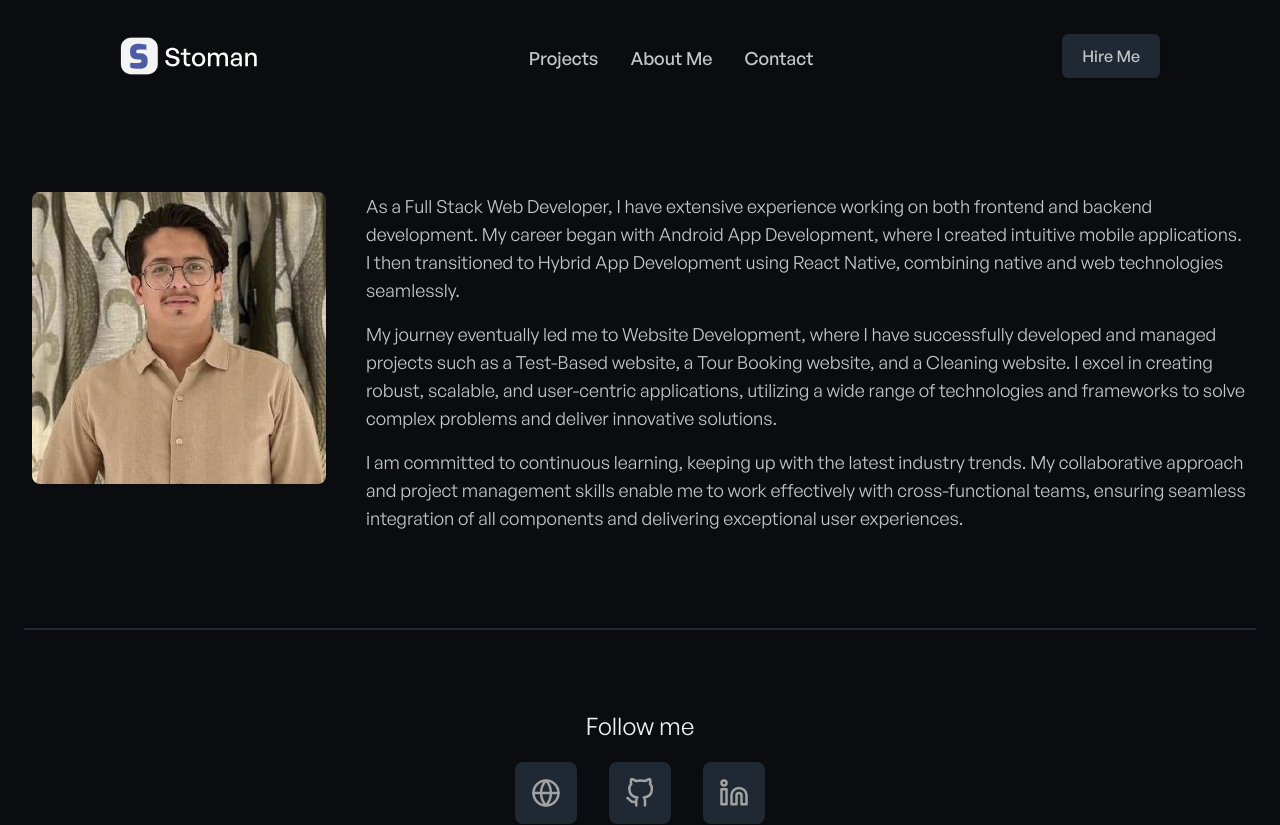
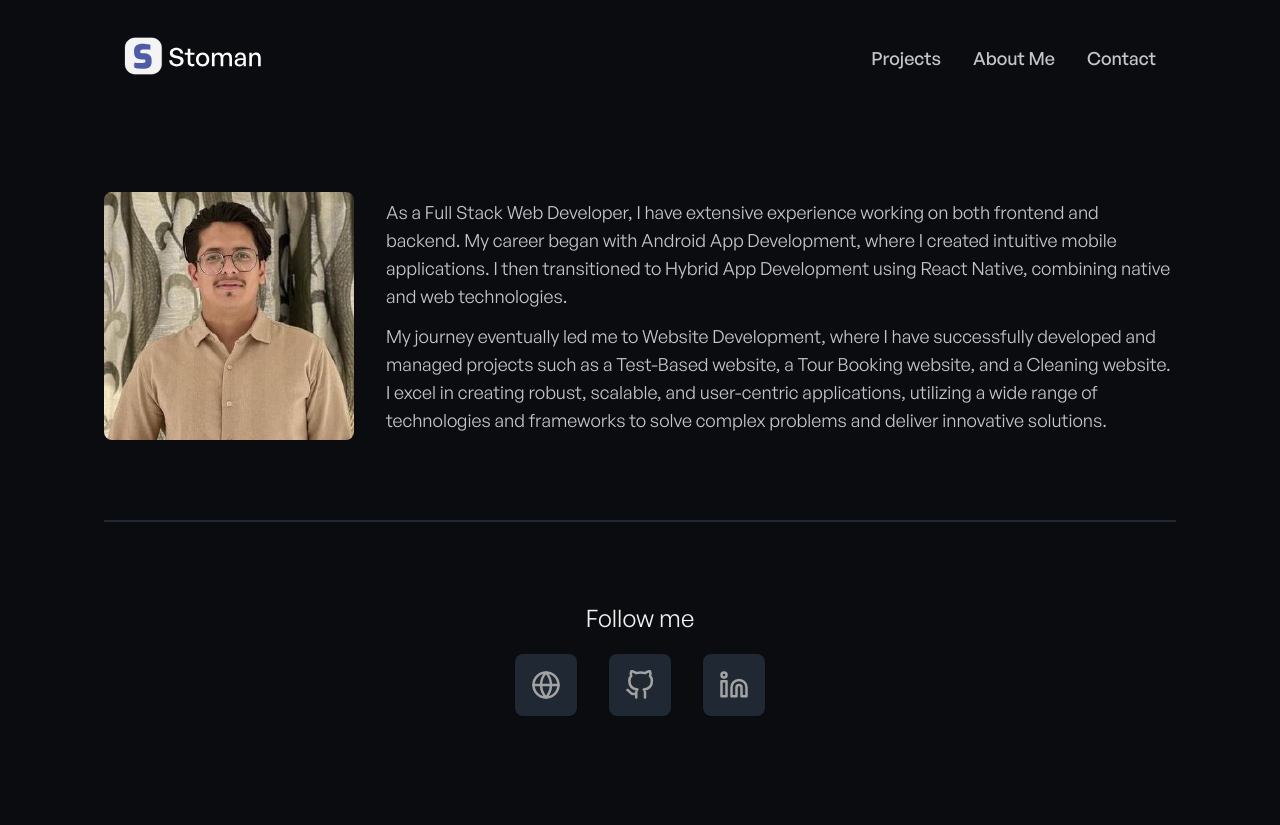
Before and after one commit to sumitmakker/portfolio, a Next.js app: page /about in a window 1280 px wide. Shown: the top 825 px of the page. Built offline with nearby package versions, Linux system fonts and the light colour scheme.

Commit message:
Left with Contact Page

```diff
--- a/components/Common.jsx
+++ b/components/Common.jsx
@@ -5,7 +5,7 @@ import Navbar from './Navbar'
 
 function Common({children}) {
   return (
-	<div className="container transition duration-300 md:px-6 mx-auto">
+	<div className="max-w-6xl mx-auto transition duration-300 px-5 md:px-10 mx-auto">
 		<MetaHead />
 		<Navbar />
 		<div>{children}</div>
--- a/components/Navbar.jsx
+++ b/components/Navbar.jsx
@@ -9,7 +9,6 @@ import logoLight from '../public/images/logo-light.svg';
 function Navbar() {
 
 	const [showMenu, setShowMenu] = useState(false);
-	const [showModal, setShowModal] = useState(false);
 
 	function toggleMenu() {
 		if (!showMenu) {
@@ -19,29 +18,16 @@ function Navbar() {
 		}
 	}
 
-	function showHireMeModal() {
-		if (!showModal) {
-			document
-				.getElementsByTagName('html')[0]
-				.classList.add('overflow-y-hidden');
-			setShowModal(true);
-		} else {
-			document
-				.getElementsByTagName('html')[0]
-				.classList.remove('overflow-y-hidden');
-			setShowModal(false);
-		}
-	}
-
 	return (
 		<motion.nav
 			initial={{ opacity: 0 }}
 			animate={{ opacity: 1 }}
 			id="nav"
-			className="sm:container sm:mx-auto"
+			className='md:mx-5'
 		>
 			{/* Header */}
-			<div className="z-10 max-w-screen-lg xl:max-w-screen-xl block sm:flex sm:justify-between sm:items-center py-6">
+			<div className="z-10 block sm:flex sm:justify-between sm:items-center py-6">
+
 				{/* Header menu links and small screen hamburger menu */}
 				<div className="flex justify-between items-center px-4 sm:px-0">
 					<div>
@@ -103,15 +89,7 @@ function Navbar() {
 							Contact
 						</Link>
 					</div>
-					<div className="border-t-2 pt-3 sm:pt-0 sm:border-t-0 border-secondary-dark">
-						<button
-							onClick={showHireMeModal}
-							className="font-general-medium sm:hidden block text-left text-md bg-secondary-dark hover:bg-ternary-dark text-ternary-light hover:text-white shadow-sm rounded-sm px-4 py-2 mt-2 duration-300 w-24"
-							aria-label="Hire Me Button"
-						>
-							Hire Me
-						</button>
-					</div>
+
 				</div>
 
 				{/* Header links large screen */}
@@ -130,35 +108,14 @@ function Navbar() {
 					</div>
 
 					<div
-						className="block text-left text-lg font-medium text-ternary-light hover:text-secondary-light  sm:mx-4 mb-2 sm:py-2"
+						className="block text-left text-lg font-medium text-ternary-light hover:text-secondary-light  sm:ms-4 mb-2 sm:py-2"
 						aria-label="Contact"
 					>
 						<Link href="/contact">Contact</Link>
 					</div>
 				</div>
 
-				{/* Header right section buttons */}
-				<div className="hidden sm:flex justify-between items-center flex-col md:flex-row">
-					<div className="hidden md:flex">
-						<button
-							onClick={showHireMeModal}
-							className="text-md font-general-medium bg-secondary-dark hover:bg-ternary-dark text-ternary-light hover:text-white shadow-sm rounded-md px-5 py-2.5 duration-300"
-							aria-label="Hire Me Button"
-						>
-							Hire Me
-						</button>
-					</div>
 
-				</div>
-			</div>
-			<div>
-				{showModal ? (
-					<HireModal
-						onClose={showHireMeModal}
-						onRequest={showHireMeModal}
-					/>
-				) : null}
-				{showModal ? showHireMeModal : null}
 			</div>
 		</motion.nav>
   	)
--- a/components/Projects/ProjectsList.jsx
+++ b/components/Projects/ProjectsList.jsx
@@ -43,7 +43,7 @@ function Projects() {
 				</div>
 			</div> */}
 
-			<div className="grid grid-cols-1 sm:grid-cols-2 xl:grid-cols-3 md:gap-8 lg:gap-14">
+			<div className="grid grid-cols-1 sm:grid-cols-2 xl:grid-cols-3 gap-7">
 				{selectProject
 					? selectProjectsByCategory.map((project, index) => {
 							return <ProjectItem key={'project-' + project.id} {...project} />;
--- a/pages/about.jsx
+++ b/pages/about.jsx
@@ -3,19 +3,17 @@ import MetaHead from '../components/Reuseable/MetaHead'
 
 function About() {
   return (
-	<div className="max-w-7xl mx-auto px-4 md:px-2">
+	<div>
 
 		<MetaHead title={'About Me'}/>
 
-		<div className="block sm:flex sm:gap-10 mt-10 sm:mt-20">
-			<div className="w-full sm:w-1/4 mb-7 sm:mb-0">
-				<img src="/images/profile.jpeg" className="rounded-lg w-96" alt="" />
+		<div className="flex items-center flex-col lg:flex-row sm:gap-8 mt-10 sm:mt-20">
+			<div className="mb-7 sm:mb-0">
+				<img src="/images/profile.jpeg" className="rounded-lg w-100" alt="" style={{maxWidth : '250px'}}/>
 			</div>
-			<div className="font-general-regular w-full sm:w-3/4 text-left">
-				<p className="mb-4 text-center md:text-start text-ternary-light text-lg">As a Full Stack Web Developer, I have extensive experience working on both frontend and backend development. My career began with Android App Development, where I created intuitive mobile applications. I then transitioned to Hybrid App Development using React Native, combining native and web technologies seamlessly.</p>
-				<p className="mb-4 text-center md:text-start text-ternary-light text-lg">My journey eventually led me to Website Development, where I have successfully developed and managed projects such as a Test-Based website, a Tour Booking website, and a Cleaning website. I excel in creating robust, scalable, and user-centric applications, utilizing a wide range of technologies and frameworks to solve complex problems and deliver innovative solutions.</p>
-
-				<p className="mb-4 text-center md:text-start text-ternary-light text-lg">I am committed to continuous learning, keeping up with the latest industry trends. My collaborative approach and project management skills enable me to work effectively with cross-functional teams, ensuring seamless integration of all components and delivering exceptional user experiences.</p>
+			<div className="font-general-regular w-full text-left">
+				<p className="mb-3 text-center lg:text-start text-ternary-light text-lg">As a Full Stack Web Developer, I have extensive experience working on both frontend and backend. My career began with Android App Development, where I created intuitive mobile applications. I then transitioned to Hybrid App Development using React Native, combining native and web technologies.</p>
+				<p className="text-center lg:text-start text-ternary-light text-lg">My journey eventually led me to Website Development, where I have successfully developed and managed projects such as a Test-Based website, a Tour Booking website, and a Cleaning website. I excel in creating robust, scalable, and user-centric applications, utilizing a wide range of technologies and frameworks to solve complex problems and deliver innovative solutions.</p>
 			</div>
 		</div>
 	</div>
--- a/pages/contact.jsx
+++ b/pages/contact.jsx
@@ -6,7 +6,7 @@ import MetaHead from '../components/Reuseable/MetaHead';
 
 function Contact() {
   return (
-	<div className="max-w-7xl mx-auto px-4 md:px-2">
+	<div>
 		<MetaHead title={'Contact'}/>
 
 		<motion.div
@@ -17,7 +17,7 @@ function Contact() {
 				duration: 0.5,
 				delay: 0.1,
 			}}
-			className="container mx-auto flex flex-col-reverse lg:flex-row py-5 lg:py-10 lg:mt-5"
+			className="container mx-auto flex flex-col-reverse lg:flex-row"
 		>
 			<ContactForm />
 
--- a/pages/index.jsx
+++ b/pages/index.jsx
@@ -5,7 +5,7 @@ import ProjectsList from '../components/Projects/ProjectsList'
 
 function Home() {
   return (
-	<div className="mx-auto px-4 md:px-2">
+	<div>
 		<MetaHead title={'Home'}/>
 		<Banner />
 
--- a/pages/projects/[id].jsx
+++ b/pages/projects/[id].jsx
@@ -27,7 +27,7 @@ function ProjectDetails({project}) {
 	});
 
 	return (
-		<div className="max-w-7xl mx-auto px-4 md:px-2">
+		<div className="max-w-5xl mx-auto px-4 md:px-2">
 
 			<MetaHead title={'Project - ' + project.title}/>
 
--- a/pages/projects/index.jsx
+++ b/pages/projects/index.jsx
@@ -4,7 +4,7 @@ import MetaHead from '../../components/Reuseable/MetaHead'
 
 function Projects() {
   return (
-	<div className="max-w-7xl mx-auto px-4 md:px-2">
+	<div>
 
 		<MetaHead title={'Projects'}/>
 		<ProjectsList />
```
